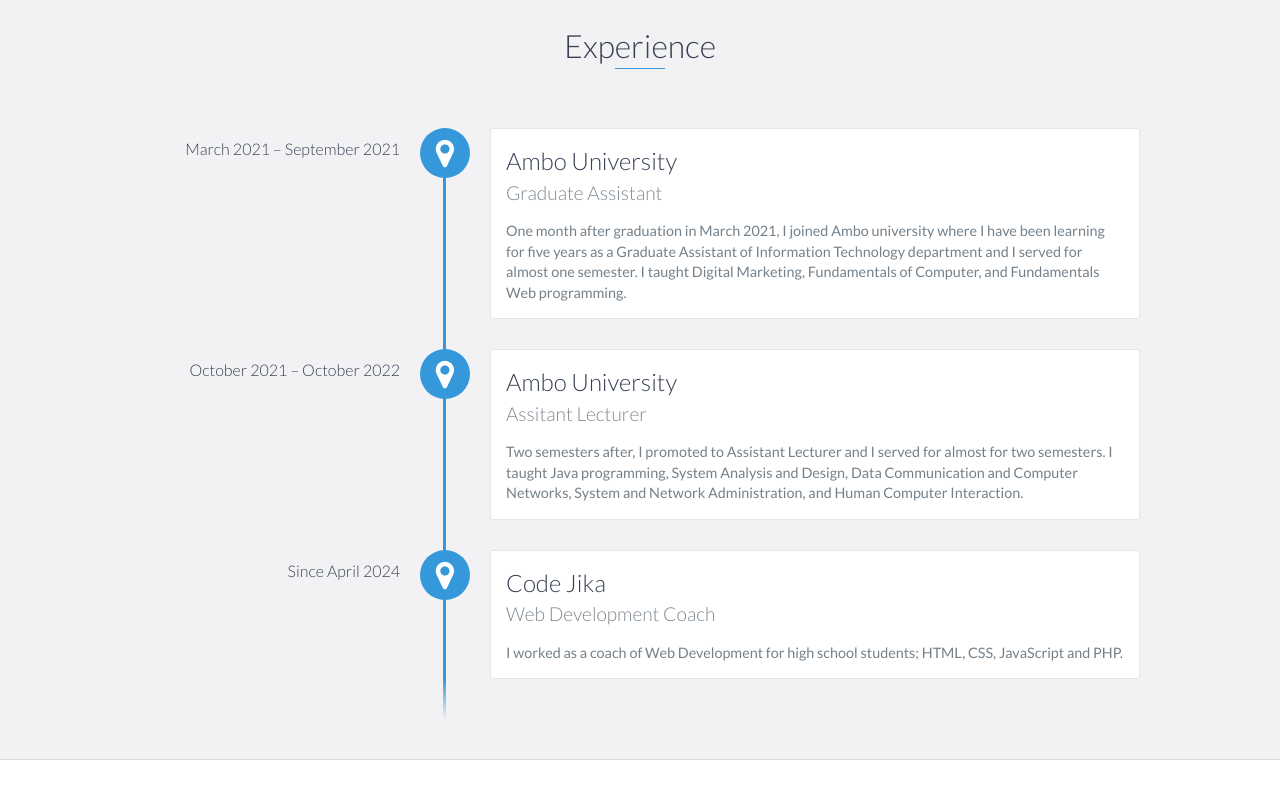
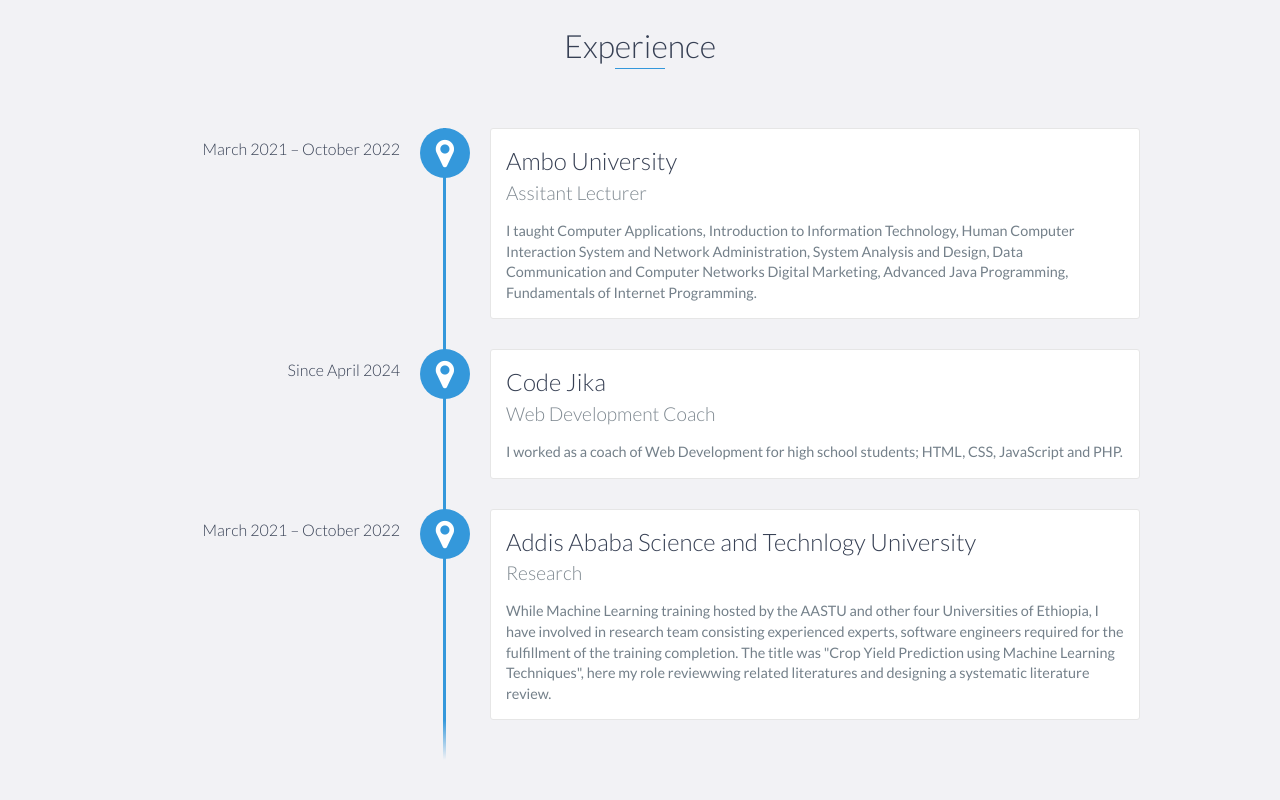
Before and after one commit to Jerusalem-Fetene/myportfolio, a website: page index.html in a window 1280 px wide. Shown: the part 1680-2480 px from the top of the page. Drawn offline with nearby package versions, Linux system fonts and the light colour scheme.

Commit message:
last update

```diff
--- a/index.html
+++ b/index.html
@@ -128,8 +128,10 @@
 where I graduated with a remarkable CGPA of 3.76 with very great distinction. Following the completion of my BSc degree,
 I enrolled as a graduate assistant at Ambo University. Within a short period, I demonstrated my dedication and aptitude
  for teaching, which led to my promotion as an assistant lecturer after two semesters. During my time as an assistant lecturer,
- I taught for three semesters with a high efficiency rate. This experience allowed me to refine my communication, presentation,
- and mentoring skills, enabling me to effectively convey complex concepts to students and foster a positive learning environment.
+ I taught for three semesters with a high efficiency rate. This experience allowed me to refine my communication,
+ presentation,
+ and mentoring skills, enabling me to effectively convey complex concepts to students and foster a positive learning
+ environment.
  Currently, I am pursuing a Master of Science (MSc) degree in Software Engineering at Addis Ababa Science and Technology University
  since October 2022. This program has provided me with advanced knowledge and practical experience in software development methodologies,
   artificial intelligence, project management, software testing, data analysis, and research techniques. In addition to my
@@ -182,20 +184,14 @@
     <div id="experience" class="background-alt">
         <h2 class="heading">Experience</h2>
         <div id="experience-timeline">
-            <div data-date="March 2021 – September 2021">
-                <h3>Ambo University</h3>
-                <h4>Graduate Assistant</h4>
-                <p>
-                    One month after graduation in March 2021, I joined  Ambo university where I have been learning for five years as a Graduate Assistant of Information Technology department and I served for almost one semester.
-                    I taught Digital Marketing, Fundamentals of Computer, and Fundamentals Web programming.
-                </p>
-            </div>
-            <div data-date="October 2021 – October 2022">
+
+            <div data-date="March 2021 – October 2022">
                 <h3>Ambo University</h3>
                 <h4>Assitant Lecturer</h4>
                 <p>
-                    Two semesters after, I promoted to Assistant Lecturer and I served for almost for two semesters.
-                    I taught Java programming, System Analysis and Design, Data Communication and Computer Networks, System and Network Administration, and Human Computer Interaction.
+                    I taught Computer Applications, Introduction to Information Technology, Human Computer Interaction
+                    System and Network Administration, System Analysis and Design, Data Communication and Computer Networks
+                    Digital Marketing, Advanced Java Programming, Fundamentals of Internet Programming.
 
                 </p>
             </div>
@@ -207,14 +203,19 @@
                     I worked as a coach of Web Development for high school students; HTML, CSS, JavaScript and PHP.
                 </p>
             </div>
+            <div data-date="March 2021 – October 2022">
+                <h3>Addis Ababa Science and Technlogy University</h3>
+                <h4>Research</h4>
+                <p>
+                While Machine Learning training hosted by the AASTU and other four Universities of Ethiopia,
+                I have involved in research team consisting experienced experts, software engineers required for
+                 the fulfillment of the training completion. The title was "Crop Yield Prediction using Machine
+                 Learning Techniques", here my role reviewwing related literatures and designing a systematic
+                 literature review.
 
-           <!-- <div data-date="September 2015 – September 2016">
-                <h3>Addis Ababa Science and Technology University </h3>
-                <h4>MSc student</h4>
-                <p>
-                   Since 2022, I am pursuing a Master of Science (MSc) degree in Software Engineering at Addis Ababa Science and Technology University since October 2022. This program has provided me with advanced knowledge and practical experience in software development methodologies, artificial intelligence, data analysis, and research techniques.
                 </p>
-            </div>  -->
+            </div>
+
         </div>
     </div>
     <!-- End #experience -->
@@ -227,7 +228,8 @@
             <h4>Grade 9 and 10</h4>
 
                 <p>
-                I completed my secondary school by scoring 4.00 in Ethiopian General Secondary Education Certificate Examination (EGSECE).
+                I completed my secondary school by scoring 4.00 in Ethiopian General Secondary Education
+                Certificate Examination (EGSECE).
                </p>
 
         </div>
@@ -246,17 +248,15 @@
             <h3>Ambo University</h3>
             <span class="education-date">October 2017 - January 2021</span>
             <h4>Bachelor of Science in Information Technology</h4>
-
+<!--
                 <p>
-                Since 2017, I studied my BSC in Information Technology and I completed my Bachelor of Science (BSc) degree in Information Technology from Ambo University on January 20, 2021, where I graduated with a remarkable CGPA of 3.76. During my undergraduate studies, I gained a comprehensive understanding of various aspects of information technology, including programming, database management, networking, and software development.
+                Since 2017, I studied my BSC in Information Technology and I completed my Bachelor
+                of Science (BSc) degree in Information Technology from Ambo University on January 20, 2021,
+                where I graduated with a remarkable CGPA of 3.76. During my undergraduate studies,
+                I gained a comprehensive understanding of various aspects of information technology,
+                including programming, database management, networking, and software development.
                </p>
-                <!-- <li>
-                    Lorem ipsum dolor sit amet, consectetur adipiscing elit.
-                </li>
-                <li>
-                    Lorem ipsum dolor sit amet, consectetur adipiscing elit.
-                </li>  -->
-
+               -->
         </div>
         <!-- End .education-block -->
         <div class="education-block">
@@ -264,28 +264,13 @@
             <span class="education-date">Since October 2022</span>
             <h4>Masters of Science in Software Engineering</h4>
             <p>
-                Since 2022, I am pursuing a Master of Science (MSc) degree in Software Engineering at Addis Ababa Science and Technology University since October 2022. This program has provided me with advanced knowledge and practical experience in software development methodologies, artificial intelligence, data analysis, and research techniques.
+       <!--         Since 2022, I am pursuing a Master of Science (MSc) degree in Software Engineering at
+                Addis Ababa Science and Technology University since October 2022. This program has provided me
+                 with advanced knowledge and practical experience in software development methodologies,
+                 artificial intelligence, data analysis, and research techniques. -->
             </p>
         </div>
-        <!-- End .education-block -->
-        <!-- <div class="education-block">
-            <h3>University of South Australia and Addis Ababa Science and Technology University</h3>
-            <span class="education-date">February 2023 - June 2023</span>
-            <h4>Machine Learning and Data Science</h4>
-            <p>
-                I took a 4 months international training host by university of Austria in collaboration with Addis Ababa Science and Technology University, Jimma University, University of Gondar and Arba Minch University.
-            </p>
-        </div>
-        <div class="education-block">
-            <h3>Addis Ababa University, Addis Ababa Institute of Technology</h3>
-            <span class="education-date">October 2023 - December 2023</span>
-            <h4>Python Programming</h4>
-            <p>
-                I completed a Python Programming hosted at Addis Ababa University, School of computer Science.
-            </p>
-        </div>
-    </div>  -->
-    <!-- End #education -->
+
 
     <div id="education">
         <h2 class="heading">Professional Certifications</h2>
@@ -308,11 +293,7 @@
 		<p>I completed and get certified in Artificial intelligence from Atingi from one month tedious journey.
             </p>
             <a href="https://online.atingi.org/admin/tool/certificate/index.php?code=2671169516JM"> See here</a>
-               <!--
-                <p>
-                Since 2017, I studied my BSC in Information Technology and I completed my Bachelor of Science (BSc) degree in Information Technology from Ambo University on January 20, 2021, where I graduated with a remarkable CGPA of 3.76 and received the Very Great Distinction award. During my undergraduate studies, I gained a comprehensive understanding of various aspects of information technology, including programming, database management, networking, and software development.
-               </p>
-                     -->
+
         </div>
             <div class="education-block">
             <h3>Ambo University</h3>
@@ -320,15 +301,8 @@
             <h4>Scientific Paper writing</h4>
 
                 <p>
-                I got certified in 'Scientific Paper writing' conducted by Professor Endrias Zewdu Gebre Medhin.
+                I got certified in 'Scientific Paper writing' conducted by Professor Endrias Z. G/ Medhin.
                </p>
-               see at the CV
-                <!-- <li>
-                    Lorem ipsum dolor sit amet, consectetur adipiscing elit.
-                </li>
-                <li>
-                    Lorem ipsum dolor sit amet, consectetur adipiscing elit.
-                </li>  -->
 
         </div>
         <!-- End .education-block -->
@@ -486,8 +460,8 @@
     <h3>The Open University</h3>
     <span class="education-date">August 2024 - September 2024</span>
     <h4>Web App Architecture</h4>
-    <p>
-      <a href="https://online.atingi.org/admin/tool/certificate/index.php?code=5325293909JM"> See here</a>
+    <p> <!--
+      <a href="https://online.atingi.org/admin/tool/certificate/index.php?code=5325293909JM"> See here</a>  -->
     </p>
 </div>
 </div>
@@ -522,7 +496,7 @@
 
 <div class="education-block">
     <h3>The Open University</h3>
-    <span class="education-date">August 2024 - September 2024</span>
+    <span class="education-date">September 2024</span>
     <h4>Technological Innovation</h4>
     <p>
     <!--  <a href="https://openbadgefactory.com/v1/assertion/d99f8f465dd0582c30de1292f579c9de56189aa1"> See here</a>
```
